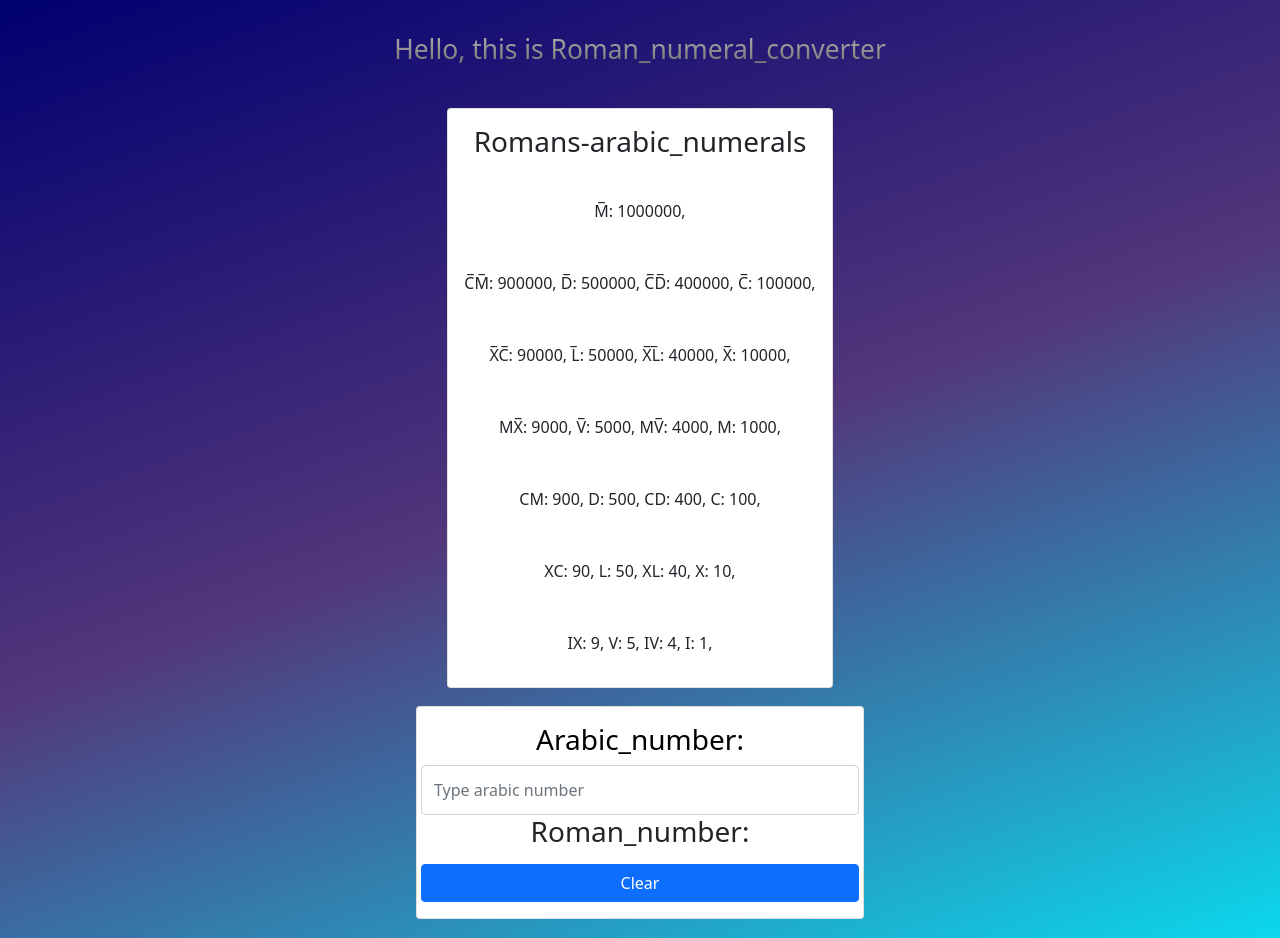
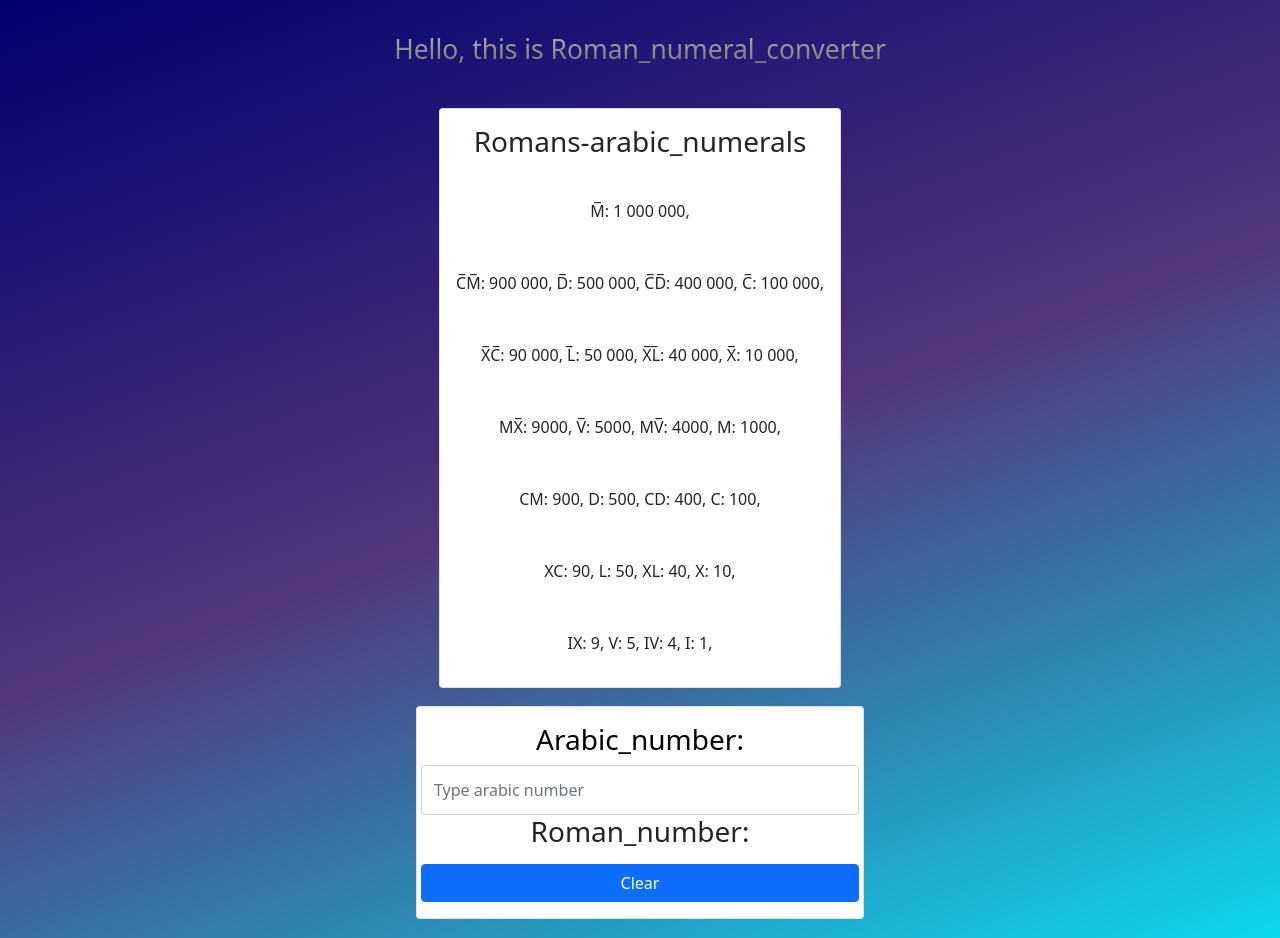
Before and after one commit to DantesSagan/Roman_converter, a website: page index.html in a window 1280 px wide. Drawn offline with nearby package versions, Linux system fonts and the light colour scheme.

Commit message:
cosmetis commit

```diff
--- a/index.html
+++ b/index.html
@@ -19,19 +19,19 @@
         <div class="card">
             <h3 class="card-body text-center">Romans-arabic_numerals</h3>
             <p class="card-body text-center">
-                M̅: 1000000,
+                M̅: 1 000 000,
             </p>
             <p class="card-body text-center">
-                C̅M̅: 900000,
-                D̅: 500000,
-                C̅D̅: 400000,
-                C̅: 100000,
+                C̅M̅: 900 000,
+                D̅: 500 000,
+                C̅D̅: 400 000,
+                C̅: 100 000,
             </p>
             <p class="card-body text-center">
-                X̅C̅: 90000,
-                L̅: 50000,
-                X̅L̅: 40000,
-                X̅: 10000,
+                X̅C̅: 90 000,
+                L̅: 50 000,
+                X̅L̅: 40 000,
+                X̅: 10 000,
             </p>
             <p class="card-body text-center">
                 MX̅: 9000,
```
